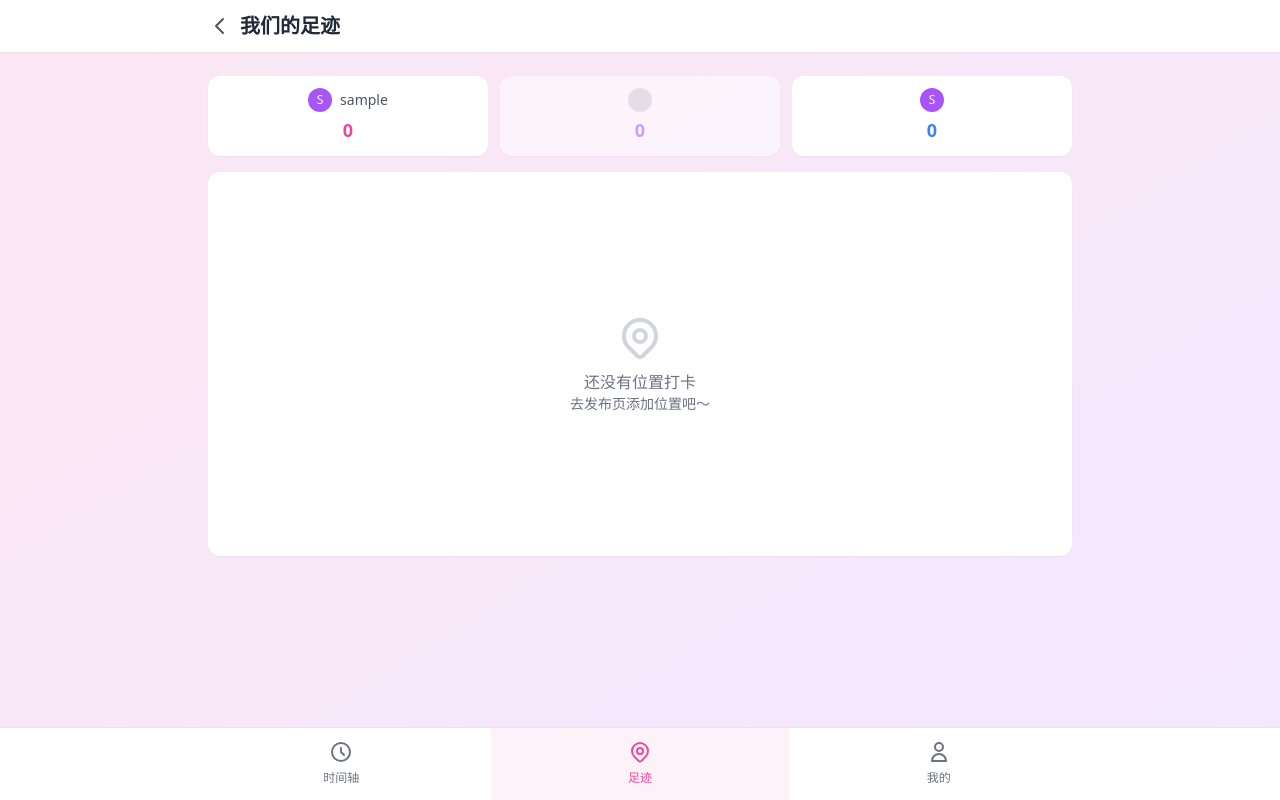
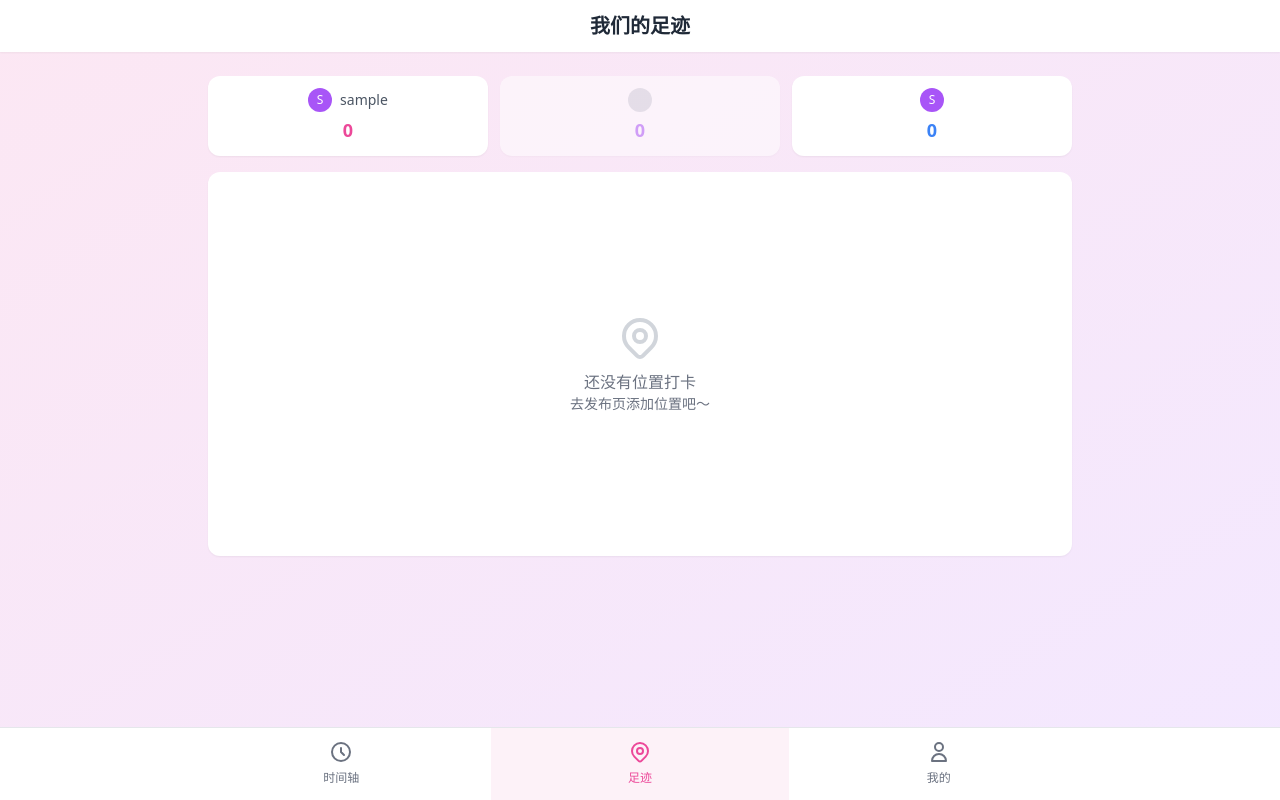
Before and after one commit to calm-66/usonly, a Next.js app: page /map in a window 1280 px wide. Built offline with nearby package versions, Linux system fonts and the light colour scheme; no server answers; the database is empty; sample sign-in values are in the browser's storage.

Commit message:
feat: 删除顶部返回按钮，标题居中显示

```diff
--- a/src/app/map/page.tsx
+++ b/src/app/map/page.tsx
@@ -208,15 +208,8 @@ export default function MapPage() {
     <main className="min-h-screen bg-gradient-to-br from-pink-100 to-purple-100">
       {/* 顶部导航 */}
       <header className="bg-white shadow-sm sticky top-0 z-20">
-        <div className="max-w-4xl mx-auto px-4 py-3 flex justify-between items-center">
-          <div className="flex items-center gap-2">
-            <a href="/timeline" className="text-gray-600 hover:text-gray-800">
-              <svg className="w-6 h-6" fill="none" stroke="currentColor" viewBox="0 0 24 24">
-                <path strokeLinecap="round" strokeLinejoin="round" strokeWidth={2} d="M15 19l-7-7 7-7" />
-              </svg>
-            </a>
-            <h1 className="text-xl font-bold text-gray-800">我们的足迹</h1>
-          </div>
+        <div className="max-w-4xl mx-auto px-4 py-3 flex justify-center">
+          <h1 className="text-xl font-bold text-gray-800">我们的足迹</h1>
         </div>
       </header>
 
```
